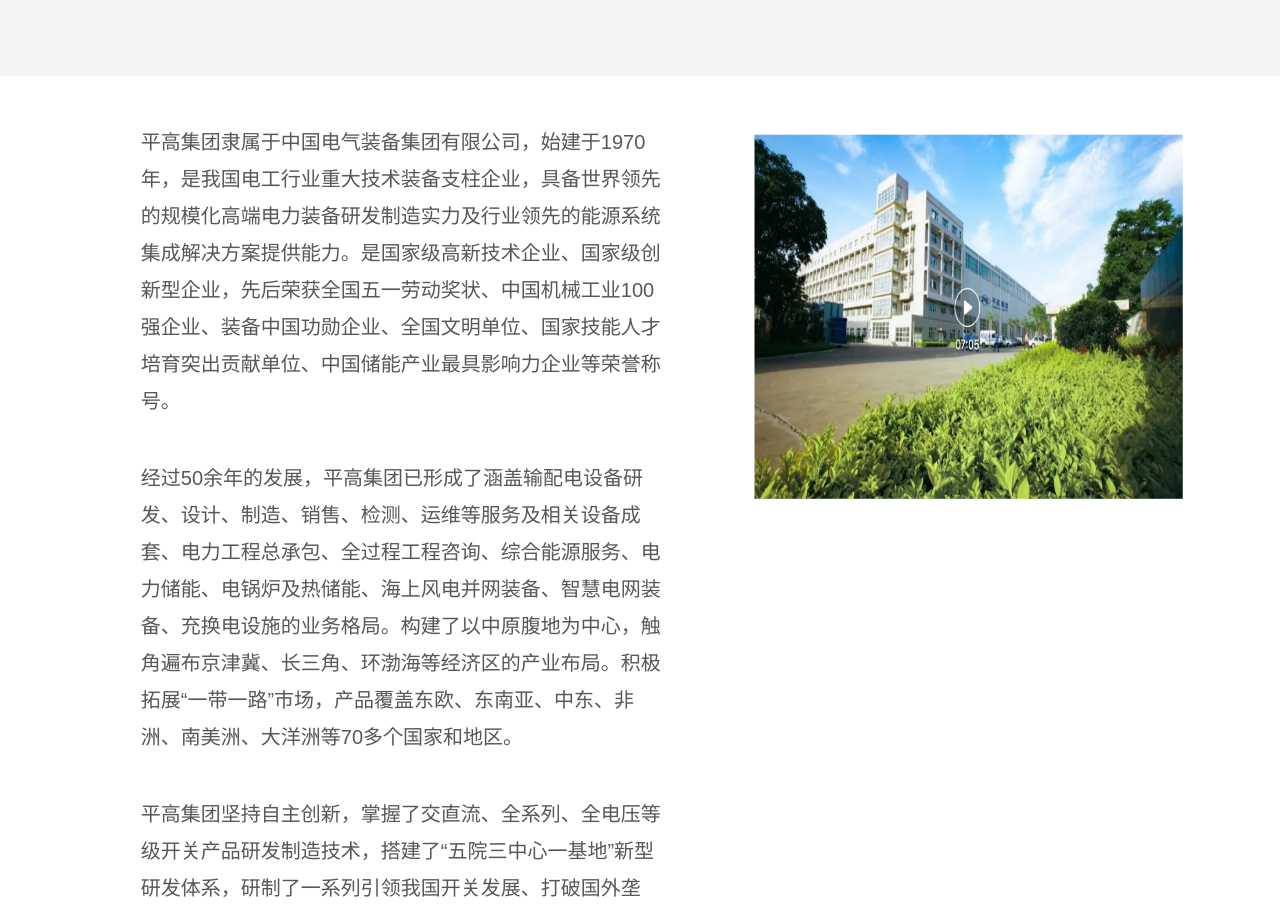
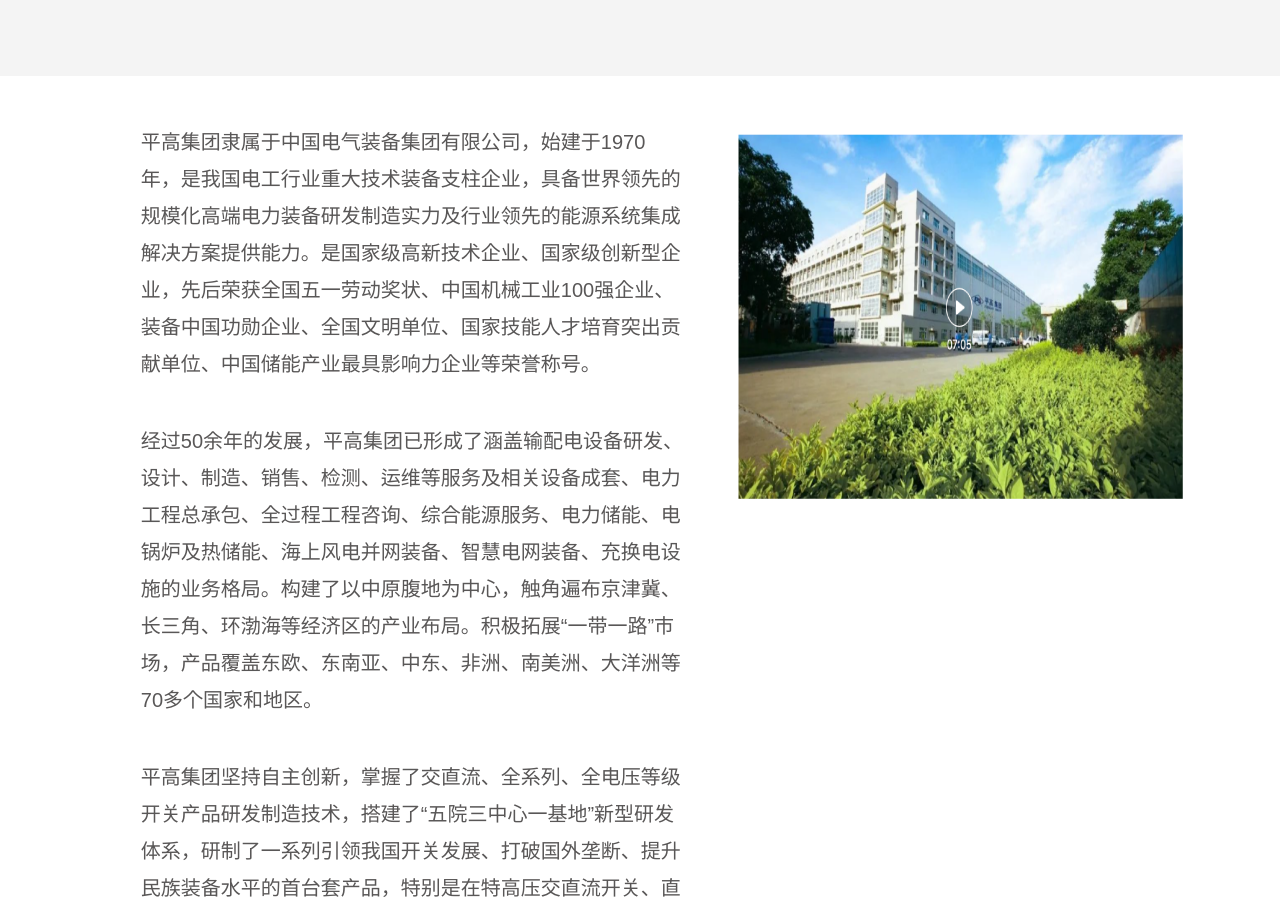
Before and after one commit to petrel-z/PIngGaoWeb, a Vue app in the folder pingGaoWebDevelop/: page /#/aboutPinggao/groupProfile in a window 1280 px wide. Shown: the part 940-1853 px from the top of the page. Built offline with nearby package versions, Linux system fonts and the light colour scheme; a web font is replaced by a local one.

Commit message:
该了一些小问题

```diff
--- a/pingGaoWebDevelop/src/views/_1_aboutPinggao/groupProfile/myIndex.vue
+++ b/pingGaoWebDevelop/src/views/_1_aboutPinggao/groupProfile/myIndex.vue
@@ -220,7 +220,7 @@
 }
 
 .text_word .img_right {
-  margin-left: 44px;
+  margin-left: 10px;
   width: 45%;
   height: 365px;
   background-size: contain;
```
